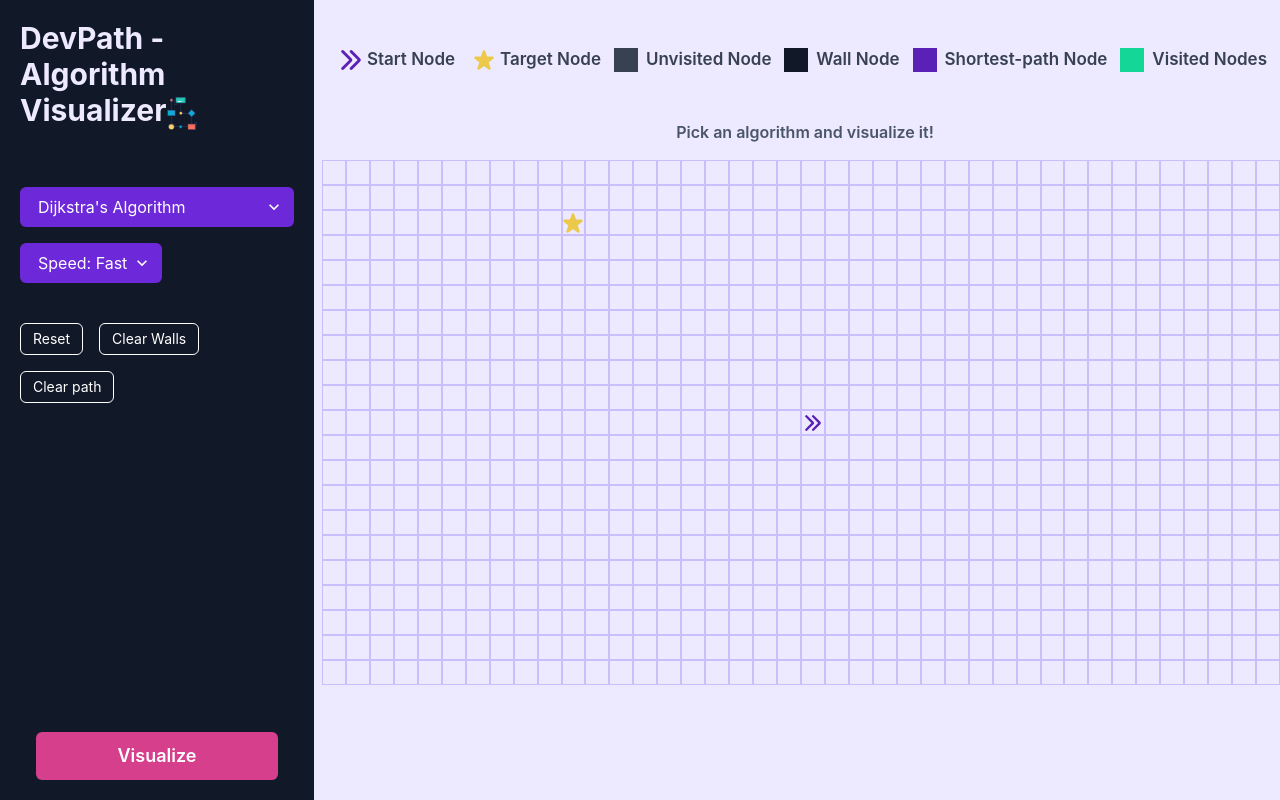
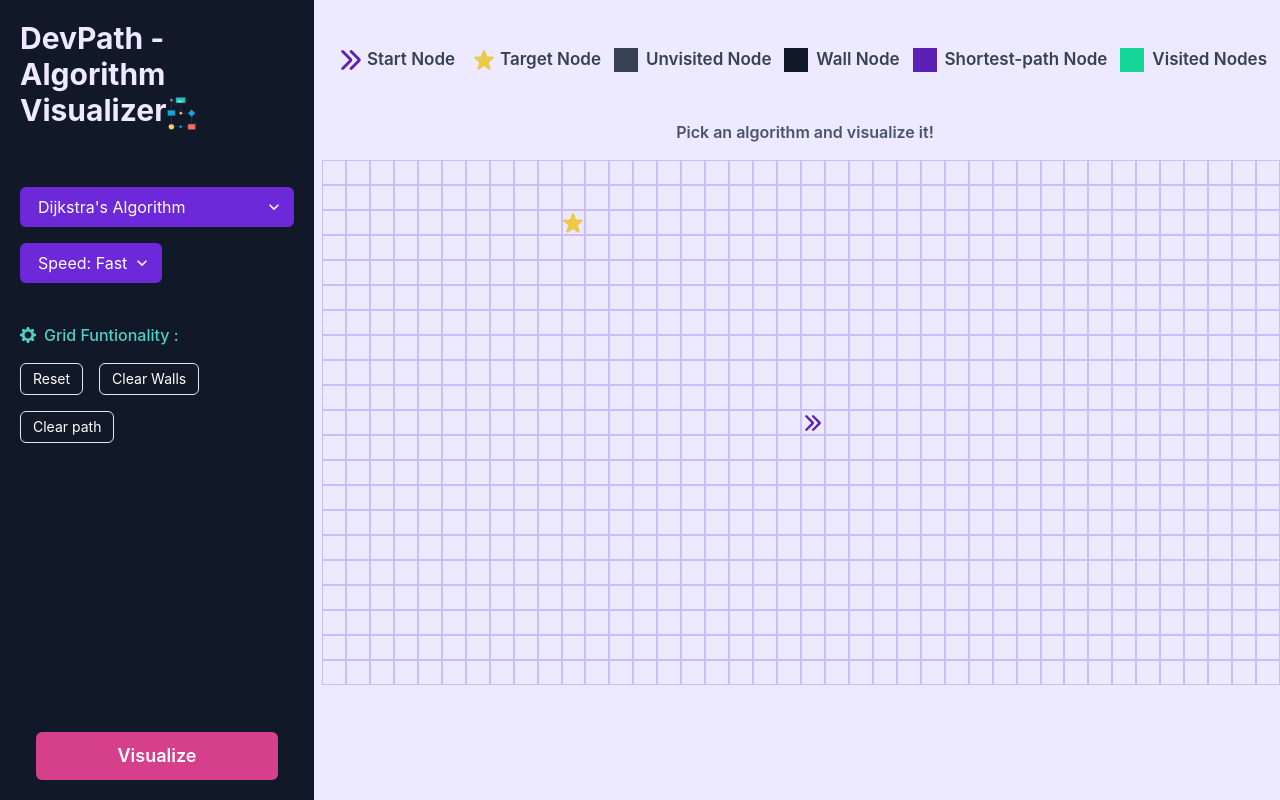
Before and after one commit to shanoysinc/Path-Visualizer, a React (Vite) app: page / in a window 1280 px wide. Built offline with nearby package versions, Linux system fonts and the light colour scheme.

Commit message:
change button color

```diff
--- a/src/components/sidebar/components/Button/SmallButton.tsx
+++ b/src/components/sidebar/components/Button/SmallButton.tsx
@@ -12,9 +12,8 @@ const SmallButton = ({ content, onClick, visualizingAlgo }: Props) => {
       size="sm"
       color="white"
       variant="outline"
-      colorScheme="pink"
       fontWeight="normal"
-      _hover={{ bg: "#6D28D9", borderColor: "#6D28D9" }}
+      _hover={{ bg: "teal.600", borderColor: "teal.600" }}
       onClick={onClick}
       disabled={visualizingAlgo}
     >
--- a/src/components/sidebar/components/content/SidebarContent.tsx
+++ b/src/components/sidebar/components/content/SidebarContent.tsx
@@ -6,6 +6,7 @@ import {
   Heading,
   Container,
   useToast,
+  Text,
 } from "@chakra-ui/react";
 import SmallButton from "../Button/SmallButton";
 import { useUpdateGrid } from "../../../grid/hooks/useUpdateGrid";
@@ -22,7 +23,9 @@ import {
 import { GridAtom } from "../../../../state/pathFinder/atoms";
 import { useSetRecoilState } from "recoil";
 import { useRemoveGridWalls } from "../../../grid/hooks/useRemoveWalls";
+import { SettingsIcon } from "@chakra-ui/icons";
 import { AlgoIcon } from "../../../../assets/AlgoIcon";
+
 const routePosSelector = (state: useRoutePosProps) => ({
   routePos: state.routePos,
   setRoutePos: state.setRoutePos,
@@ -171,7 +174,16 @@ export const SidebarContent = () => {
             <option value="Slow">Slow</option>
           </Select>
 
-          <Flex gridGap={4} pt="10" pb="4" flexWrap="wrap">
+          <Flex align="center" gridGap="2" pt="10">
+            <div>
+              <SettingsIcon mt="-1" w={4} h={4} color="teal.300" />
+            </div>
+            <Text color="teal.300" fontWeight="medium">
+              Grid Funtionality :
+            </Text>
+          </Flex>
+
+          <Flex gridGap={4} pt="4" pb="4" flexWrap="wrap">
             <SmallButton
               content="Reset"
               onClick={resetHandler}
```
